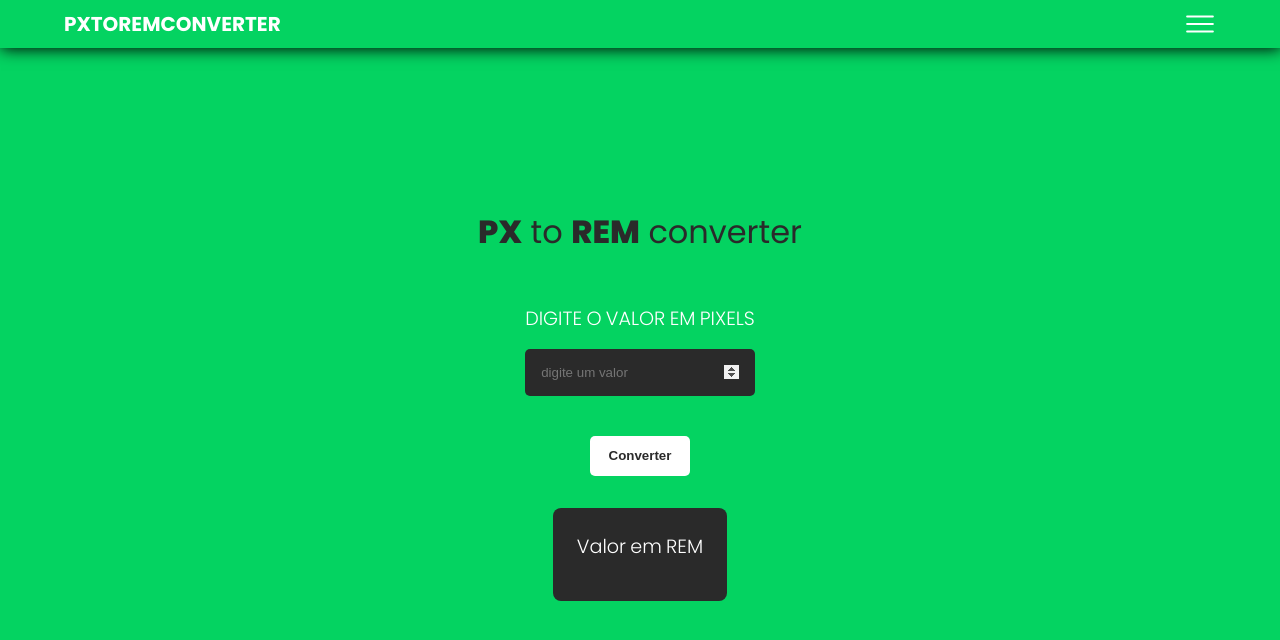
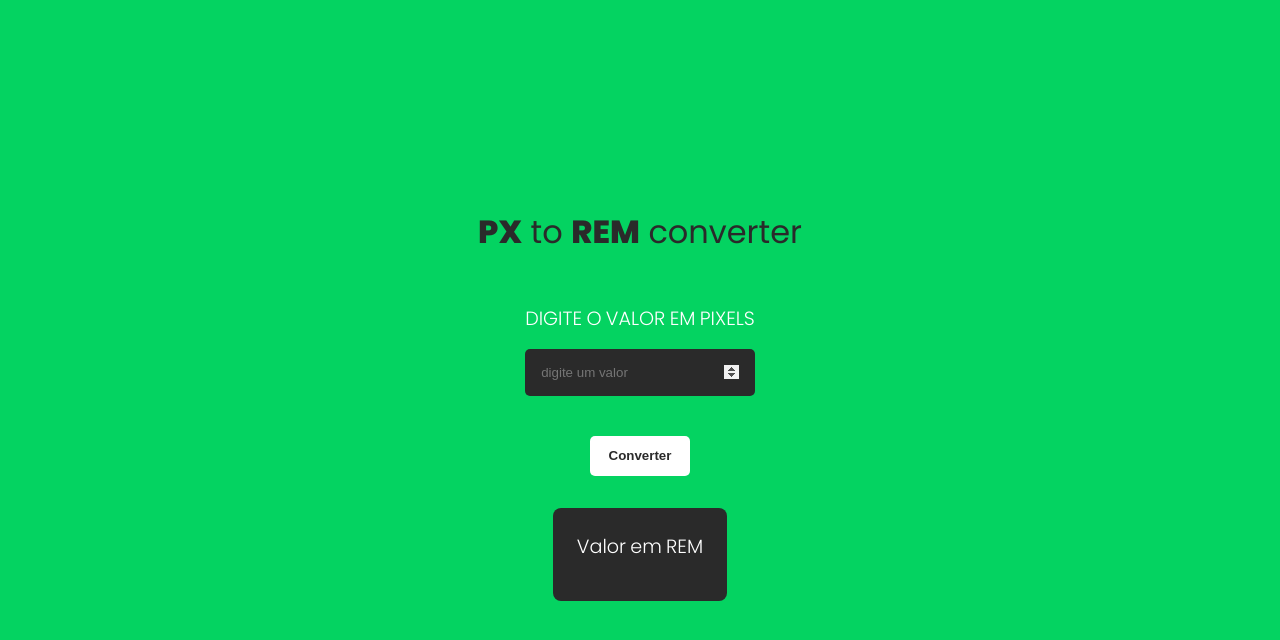
Before and after one commit to PetrusNoleto/PNCONVERTER, a plain HTML site: page index.html in a window 1280 px wide. Drawn offline with Linux system fonts and the light colour scheme.

Commit message:
Update index.html

```diff
--- a/index.html
+++ b/index.html
@@ -18,16 +18,7 @@
 </head>
 <body id = "container">
 
-        <header class = "header">
-            <div class="header-content">
-                <div class ="header-logo">
-                    <a href = "index.html"><span class = "logo">PXTOREMCONVERTER</span></a>
-                </div>
-                <div class ="header-menu">
-                    <img alt = "cliquepara Abrir um menu-icon " class="iconheader-menu" src = "img/menu-icon.svg">
-                </div>
-            </div>
-        </header>
+
         <main class = "main">
             <div class = "main-content">
 
```
